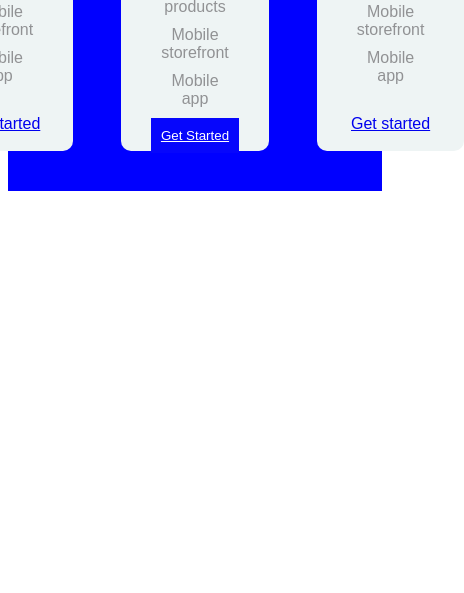
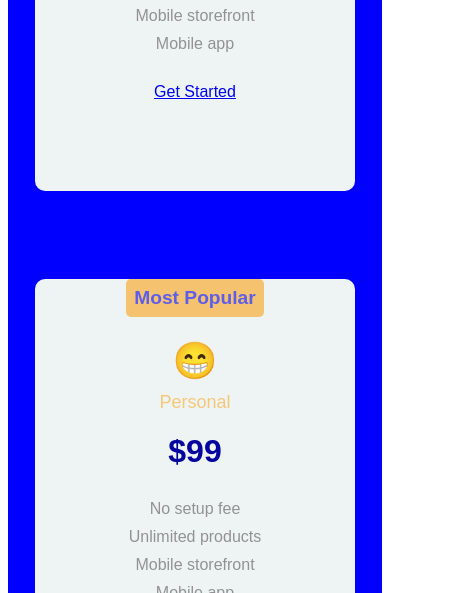
Before and after one commit to arnab1616/html-priceTemplete, a plain HTML site: page index.html in a window 390 px wide. Shown: the part 624-1217 px from the top of the page, 464 px wide, since content can reach past the window. Before the commit the page ends 844 px from the top, so only its background shows below. Drawn offline with Linux system fonts and the light colour scheme; a web font is replaced by a local one.

Commit message:
Update style.css

```diff
--- a/style.css
+++ b/style.css
@@ -93,3 +93,10 @@ body {
     border: none;
     /* width: 100px; */
   }
+@media (max-width: 1080px) {
+        .pricing-container{
+            flex-direction: column;
+            align-items: center;
+            height: 250vh;
+        }
+}
```
